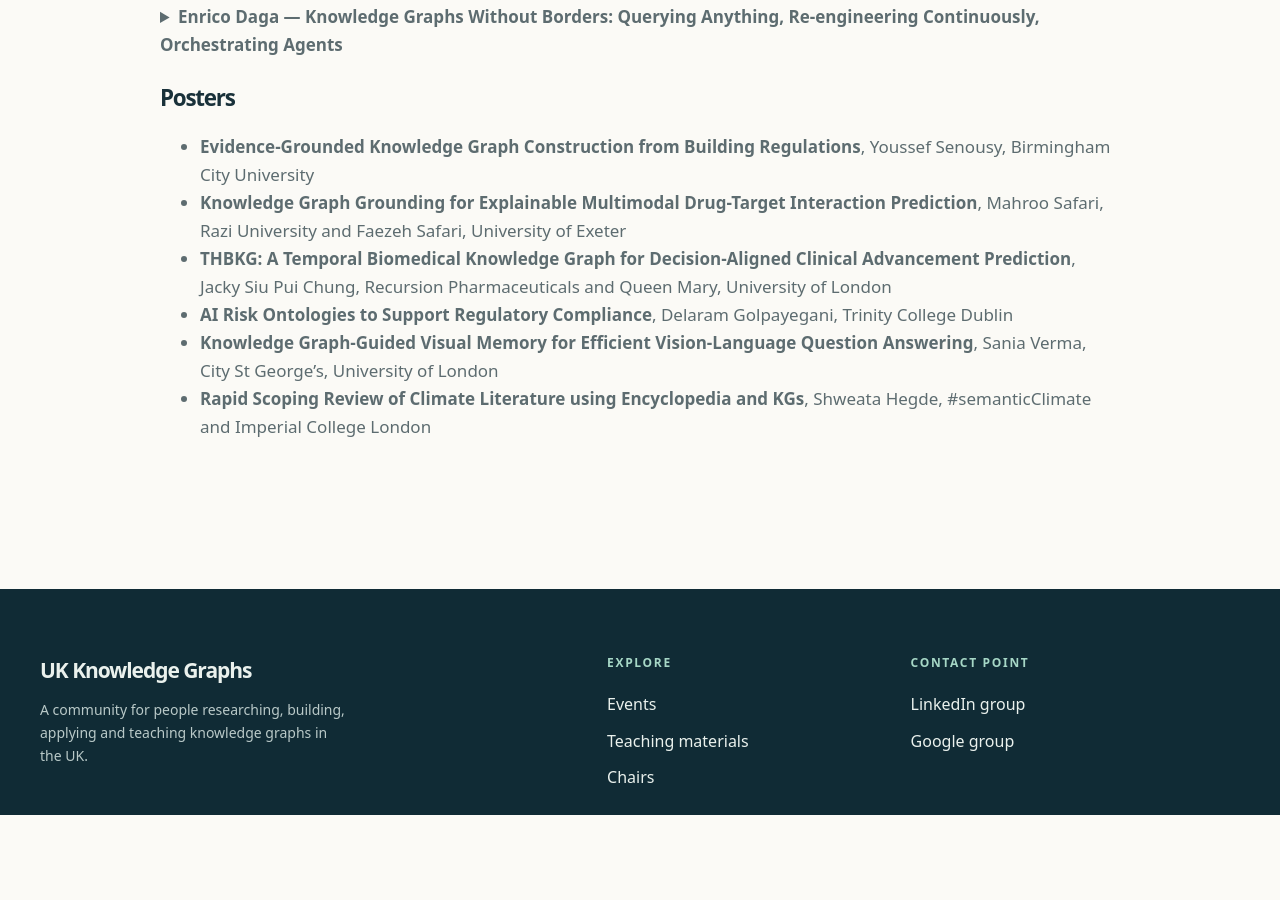
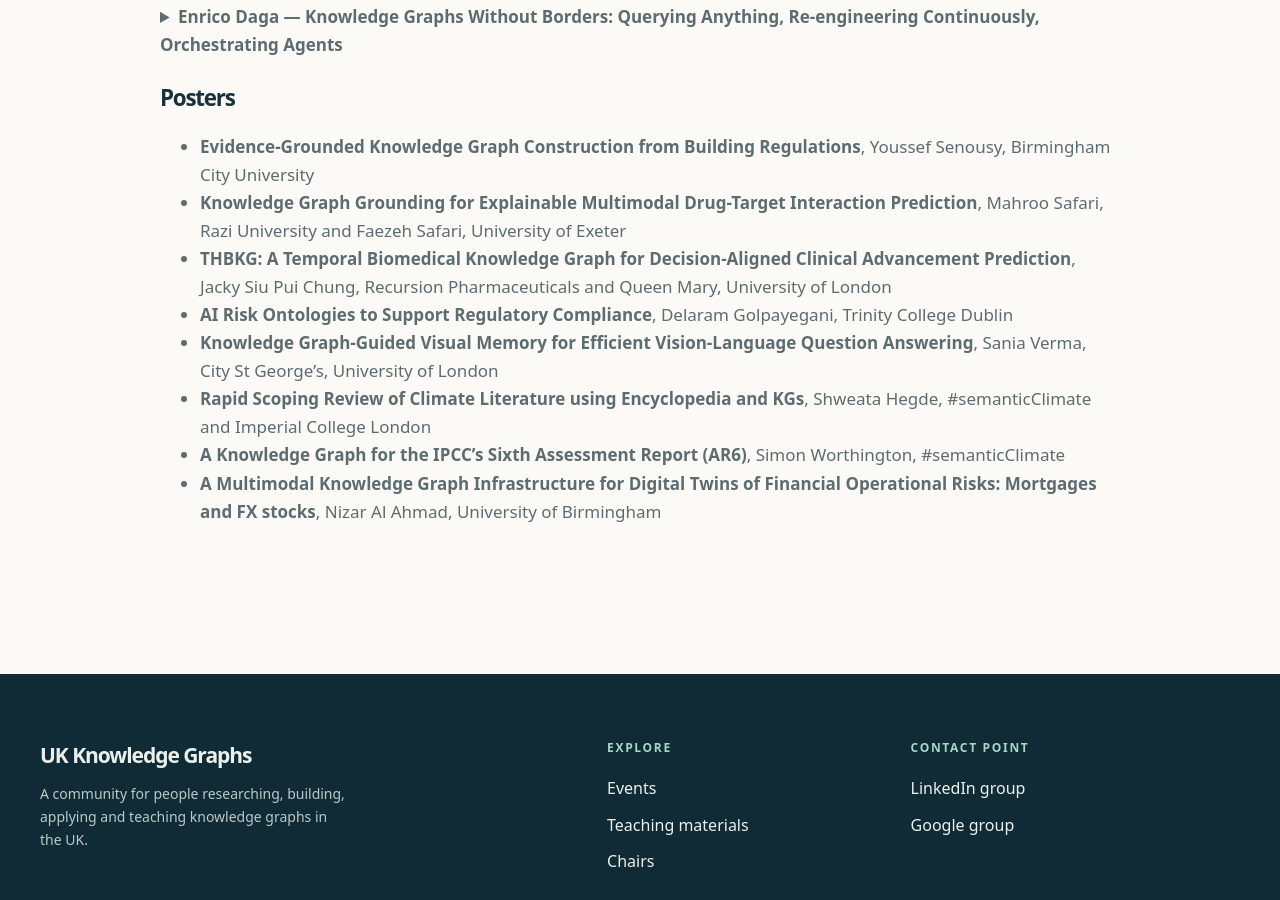
Before and after one commit to uk-knowledge-graphs/uk-knowledge-graphs.github.io, a Jekyll site: the page built from _events/symposium-2026.md, in a window 1280 px wide and 900 px high, scrolled down 2963 px. Built offline with Jekyll 4.4.1, drawn with Linux system fonts in a browser that asks for light colours; before the commit the page ends 3778 px from its top, so only the background shows below that.

Commit message:
added posters

```diff
--- a/_events/symposium-2026.md
+++ b/_events/symposium-2026.md
@@ -91,3 +91,5 @@ Knowledge graphs are often considered the end product of a costly transformation
 - **AI Risk Ontologies to Support Regulatory Compliance**, Delaram Golpayegani, Trinity College Dublin
 - **Knowledge Graph-Guided Visual Memory for Efficient Vision-Language Question Answering**, Sania Verma, City St George's, University of London
 - **Rapid Scoping Review of Climate Literature using Encyclopedia and KGs**, Shweata Hegde,	#semanticClimate and Imperial College London
+- **A Knowledge Graph for the IPCC's Sixth Assessment Report (AR6)**, Simon Worthington, #semanticClimate
+- **A Multimodal Knowledge Graph Infrastructure for Digital Twins of Financial Operational Risks: Mortgages and FX stocks**, Nizar Al Ahmad, University of Birmingham
```
